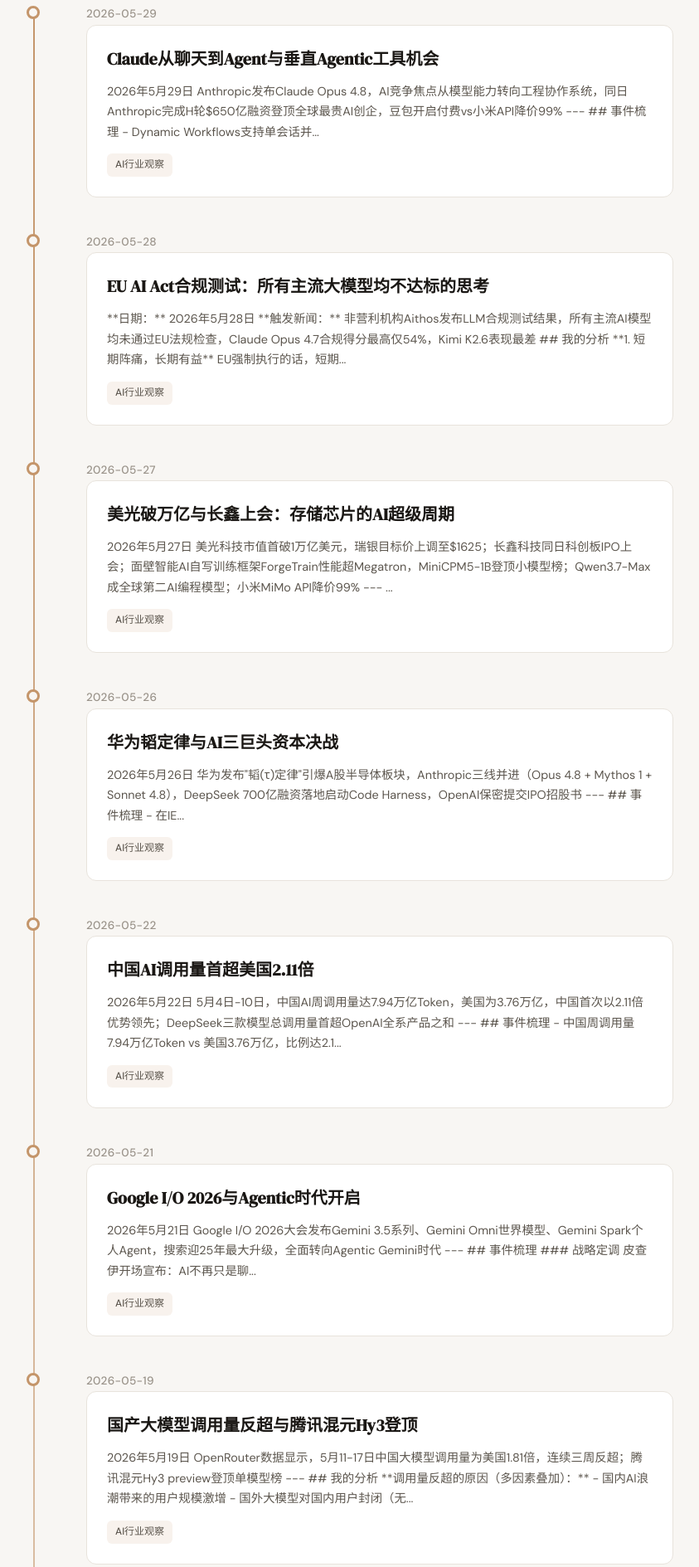
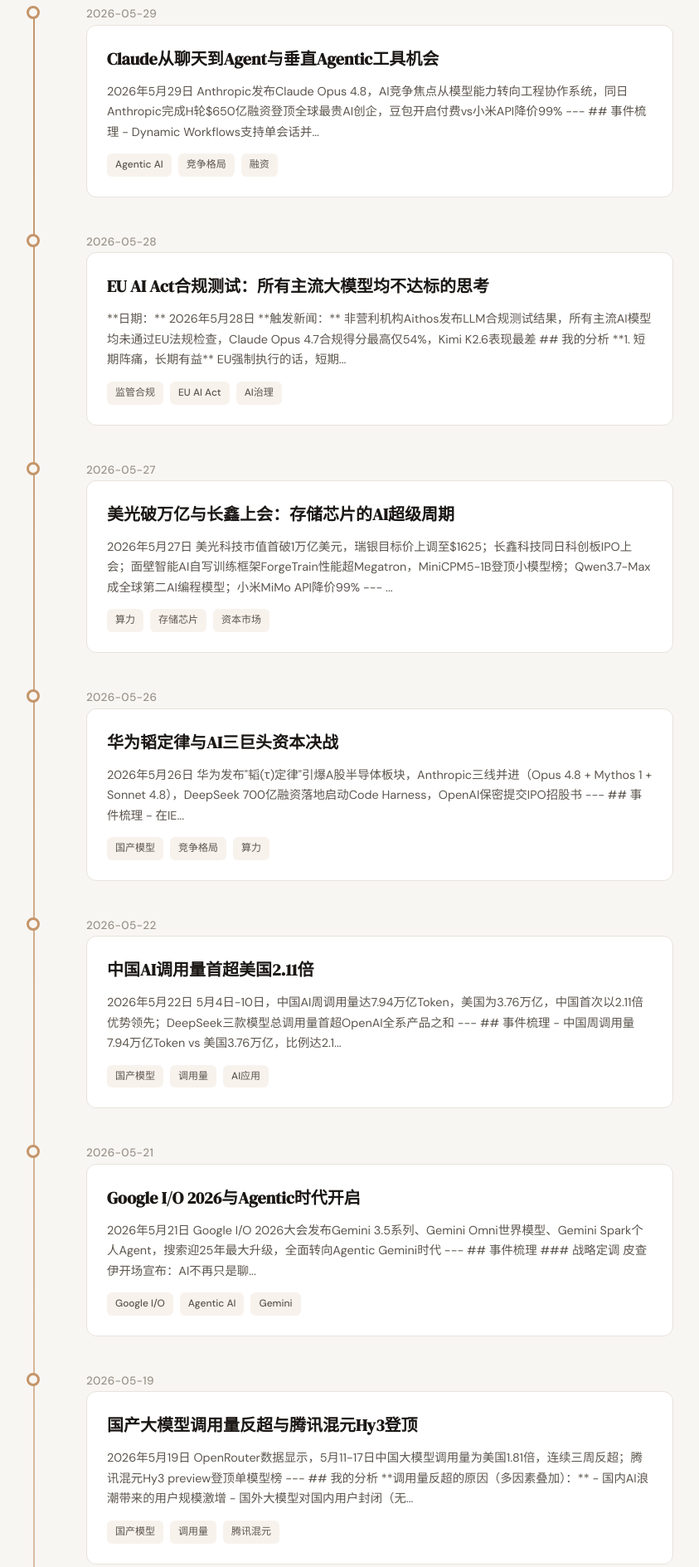
Before and after one commit to wjrachel/portfolio, a plain HTML site: page insights.html in a window 1280 px wide. Shown: the part 363-2252 px from the top of the page at 83% size, without its empty margins (214-1057 px from the left). Drawn offline with Linux system fonts and the light colour scheme.

Commit message:
fix: 统一文章卡片标签与详情页标签

```diff
--- a/insights.html
+++ b/insights.html
@@ -38,7 +38,9 @@
 
 - Dynamic Workflows支持单会话并...</p>
                     <div class="article-tags">
-                        <span class="article-tag">AI行业观察</span>
+                        <span class="article-tag">Agentic AI</span>
+                        <span class="article-tag">竞争格局</span>
+                        <span class="article-tag">融资</span>
                     </div>
                 </div>
             </a>
@@ -56,7 +58,9 @@
 
 EU强制执行的话，短期...</p>
                     <div class="article-tags">
-                        <span class="article-tag">AI行业观察</span>
+                        <span class="article-tag">监管合规</span>
+                        <span class="article-tag">EU AI Act</span>
+                        <span class="article-tag">AI治理</span>
                     </div>
                 </div>
             </a>
@@ -71,7 +75,9 @@
 ---
 ...</p>
                     <div class="article-tags">
-                        <span class="article-tag">AI行业观察</span>
+                        <span class="article-tag">算力</span>
+                        <span class="article-tag">存储芯片</span>
+                        <span class="article-tag">资本市场</span>
                     </div>
                 </div>
             </a>
@@ -89,7 +95,9 @@
 
 - 在IE...</p>
                     <div class="article-tags">
-                        <span class="article-tag">AI行业观察</span>
+                        <span class="article-tag">国产模型</span>
+                        <span class="article-tag">竞争格局</span>
+                        <span class="article-tag">算力</span>
                     </div>
                 </div>
             </a>
@@ -107,7 +115,9 @@
 
 - 中国周调用量7.94万亿Token vs 美国3.76万亿，比例达2.1...</p>
                     <div class="article-tags">
-                        <span class="article-tag">AI行业观察</span>
+                        <span class="article-tag">国产模型</span>
+                        <span class="article-tag">调用量</span>
+                        <span class="article-tag">AI应用</span>
                     </div>
                 </div>
             </a>
@@ -126,7 +136,9 @@
 ### 战略定调
 皮查伊开场宣布：AI不再只是聊...</p>
                     <div class="article-tags">
-                        <span class="article-tag">AI行业观察</span>
+                        <span class="article-tag">Google I/O</span>
+                        <span class="article-tag">Agentic AI</span>
+                        <span class="article-tag">Gemini</span>
                     </div>
                 </div>
             </a>
@@ -146,7 +158,9 @@
 - 国内AI浪潮带来的用户规模激增
 - 国外大模型对国内用户封闭（无...</p>
                     <div class="article-tags">
-                        <span class="article-tag">AI行业观察</span>
+                        <span class="article-tag">国产模型</span>
+                        <span class="article-tag">调用量</span>
+                        <span class="article-tag">腾讯混元</span>
                     </div>
                 </div>
             </a>
@@ -166,7 +180,9 @@
 
 2026年，AI行业最值得关注的变化不是某款新模型发布，而是一场静悄悄的企业客户迁移：Anthropic首次在企业市场超越OpenAI。这不是偶然，是两种商业逻...</p>
                     <div class="article-tags">
-                        <span class="article-tag">AI行业观察</span>
+                        <span class="article-tag">AI竞争格局</span>
+                        <span class="article-tag">企业市场</span>
+                        <span class="article-tag">Claude</span>
                     </div>
                 </div>
             </a>
@@ -182,7 +198,9 @@
 
 豆包收费跟"信心vs无奈"无关，这是商业化产品的必然走向，如同视频会员从免费转向付费。企业做业务最终是为了商业回报，AI产品本身投入成本巨大，没有流入无法持续运营。当然豆包...</p>
                     <div class="article-tags">
-                        <span class="article-tag">AI行业观察</span>
+                        <span class="article-tag">大模型商业化</span>
+                        <span class="article-tag">付费订阅</span>
+                        <span class="article-tag">用户运营</span>
                     </div>
                 </div>
             </a>
@@ -198,7 +216,9 @@
 
 #...</p>
                     <div class="article-tags">
-                        <span class="article-tag">AI行业观察</span>
+                        <span class="article-tag">Agentic AI</span>
+                        <span class="article-tag">企业落地</span>
+                        <span class="article-tag">商业模式</span>
                     </div>
                 </div>
             </a>
@@ -217,7 +237,9 @@
 ### 传统纯工具SaaS的困境
 传统纯工具的SaaS确实会很难，很多工作流会被AI工具替代。如果做产品重构转型，历史包袱又会...</p>
                     <div class="article-tags">
-                        <span class="article-tag">AI行业观察</span>
+                        <span class="article-tag">SaaS</span>
+                        <span class="article-tag">AI编程</span>
+                        <span class="article-tag">行业变革</span>
                     </div>
                 </div>
             </a>
@@ -236,7 +258,9 @@
 ### 对行业格局的影响
 有越来越多的人参与到AI浪潮中，这会推进AI应用进一...</p>
                     <div class="article-tags">
-                        <span class="article-tag">AI行业观察</span>
+                        <span class="article-tag">价格战</span>
+                        <span class="article-tag">国产模型</span>
+                        <span class="article-tag">开源生态</span>
                     </div>
                 </div>
             </a>
@@ -255,7 +279,9 @@
 ### AI竞争的核心是什么
 AI竞争的核心是模型能力。无论上层应用封装的框架形式是怎样的，是Agent还是...</p>
                     <div class="article-tags">
-                        <span class="article-tag">AI行业观察</span>
+                        <span class="article-tag">算力</span>
+                        <span class="article-tag">云厂商</span>
+                        <span class="article-tag">竞争格局</span>
                     </div>
                 </div>
             </a>
@@ -274,7 +300,9 @@
 ### 这是战略转向还是被迫为之？
 是被迫为之。梁文锋本人是钻研技术的style，幻方量化投资收益很好本人不缺钱。但DeepSeek一战成名后...</p>
                     <div class="article-tags">
-                        <span class="article-tag">AI行业观察</span>
+                        <span class="article-tag">融资</span>
+                        <span class="article-tag">国家队</span>
+                        <span class="article-tag">B端路线</span>
                     </div>
                 </div>
             </a>
@@ -293,7 +321,9 @@
 ### 对AI行业意味着什么
 1. 有了更加具体的应用场景，让"A...</p>
                     <div class="article-tags">
-                        <span class="article-tag">AI行业观察</span>
+                        <span class="article-tag">金融AI</span>
+                        <span class="article-tag">智能体模板</span>
+                        <span class="article-tag">产品化</span>
                     </div>
                 </div>
             </a>
```
